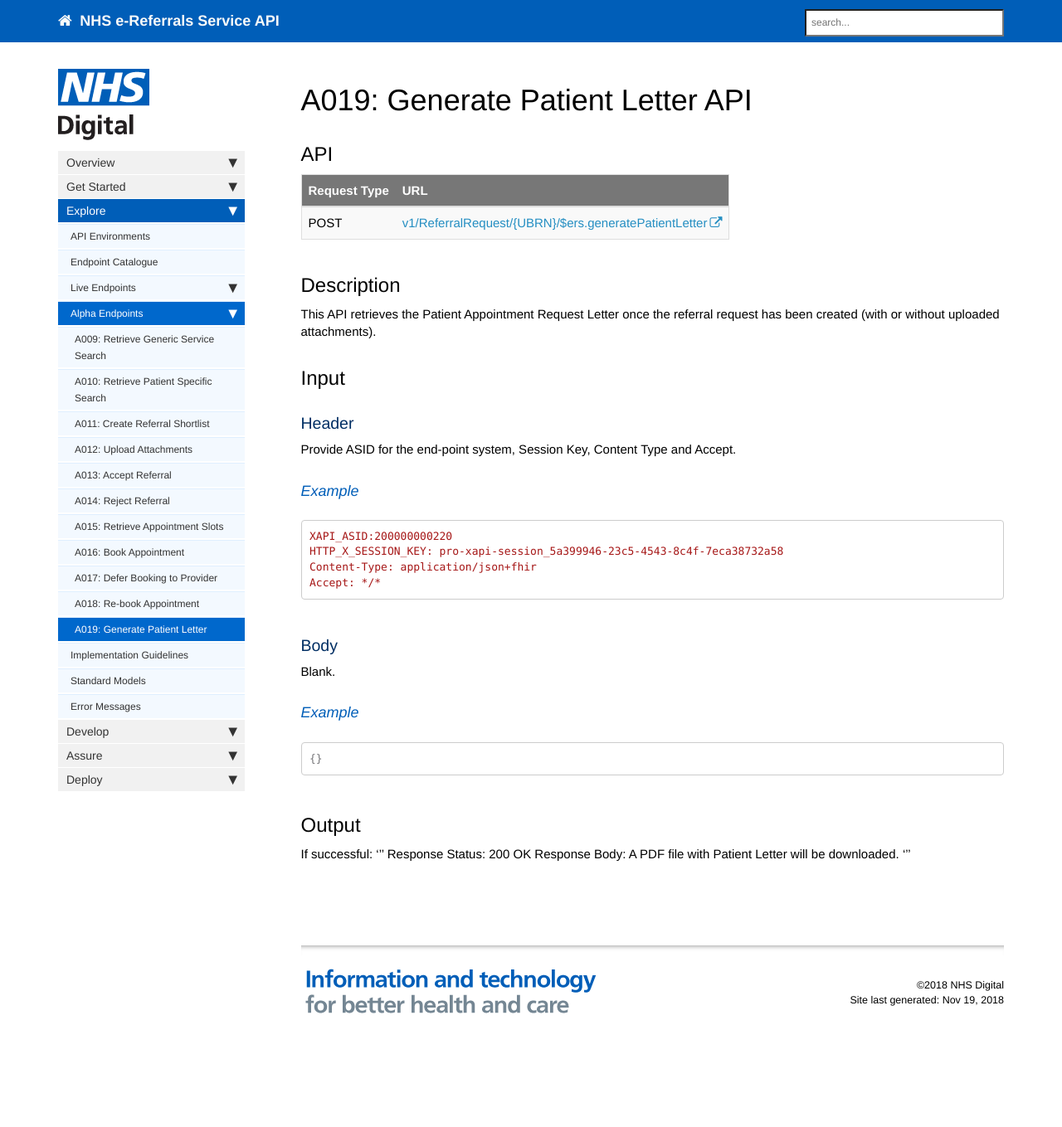
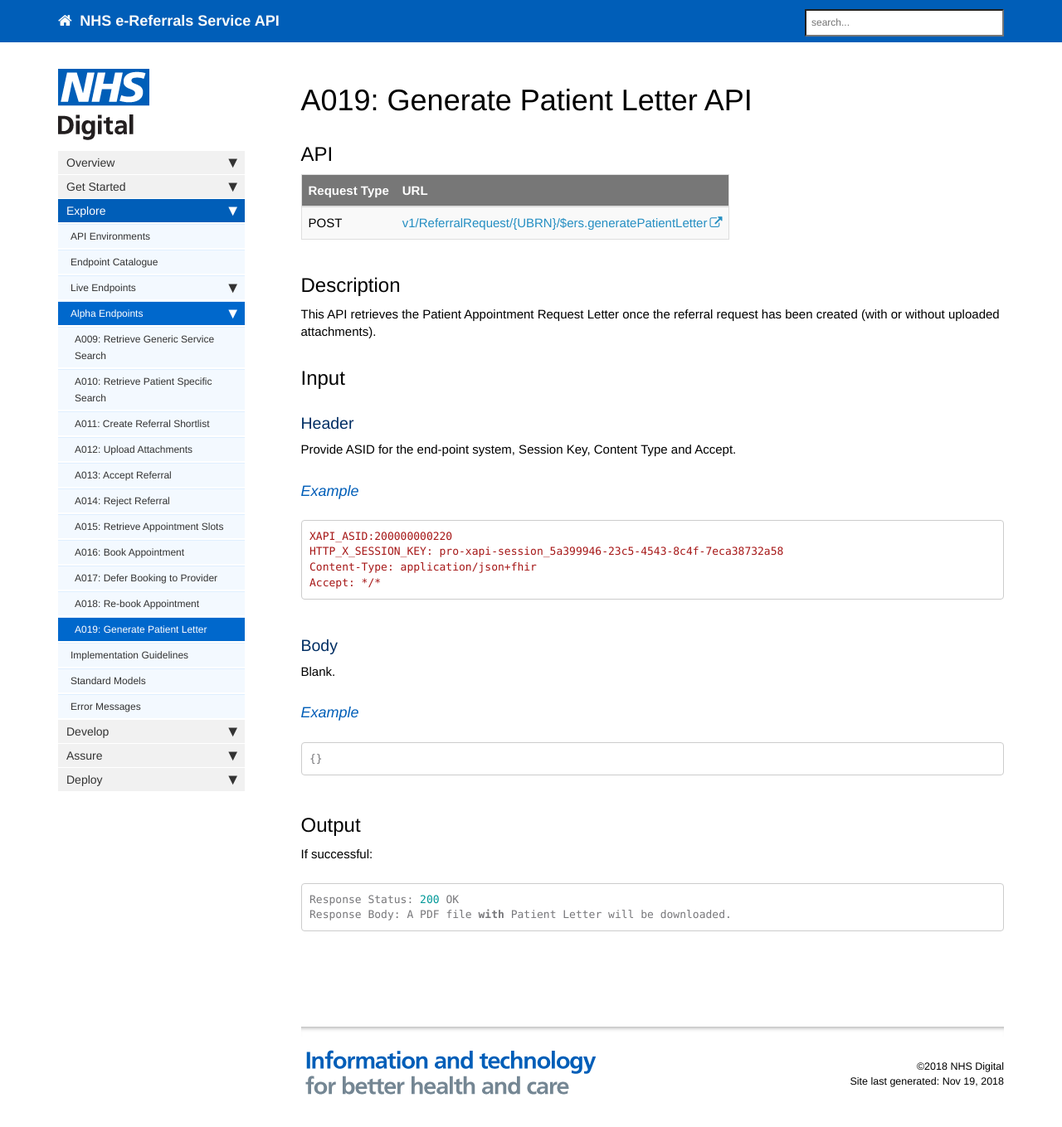
Before and after one commit to nhsconnect/digital-referrals, a Jekyll site: the page built from pages/endpoints/explore_endpoint_a019.md, in a window 1280 px wide and 1382 px high. Shown: the top 1359 px of the window at 83% size. Built offline with Jekyll 4.4.1, drawn with Linux system fonts in a browser that asks for light colours; nearby versions of some CDN libraries; comment, search, counter and statistics services are not loaded.

Commit message:
Formatting changes to A019 page

````diff
--- a/pages/endpoints/explore_endpoint_a019.md
+++ b/pages/endpoints/explore_endpoint_a019.md
@@ -39,7 +39,7 @@ Blank.
 
 ## Output
 If successful:
-'''
+```javascript
 Response Status: 200 OK
 Response Body: A PDF file with Patient Letter will be downloaded.
-'''
+```
````
